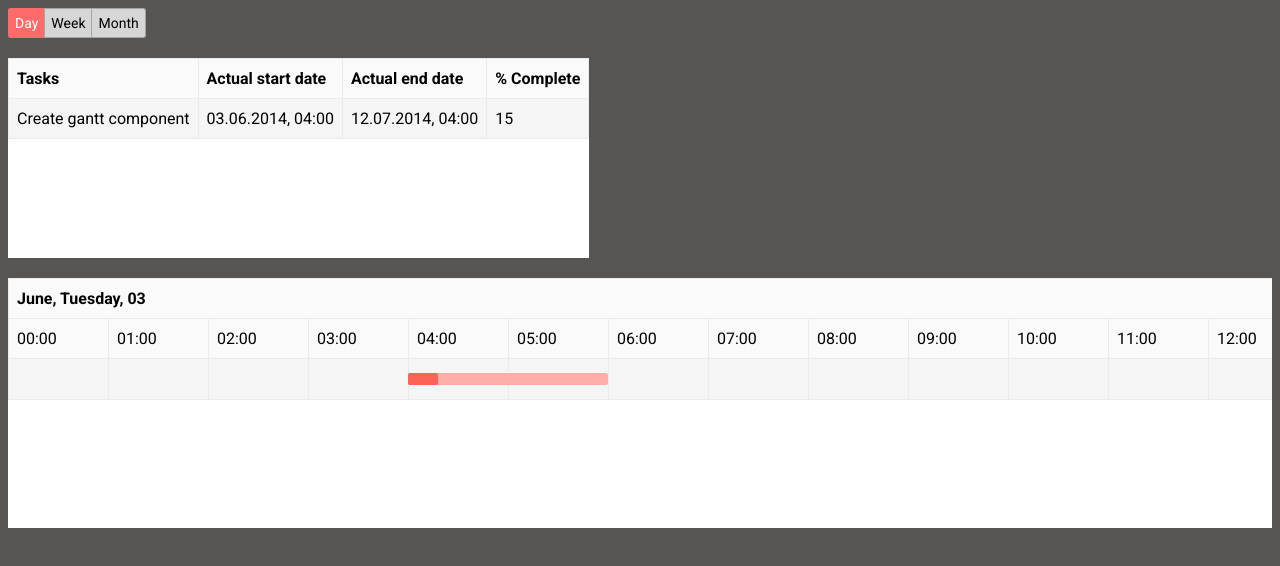
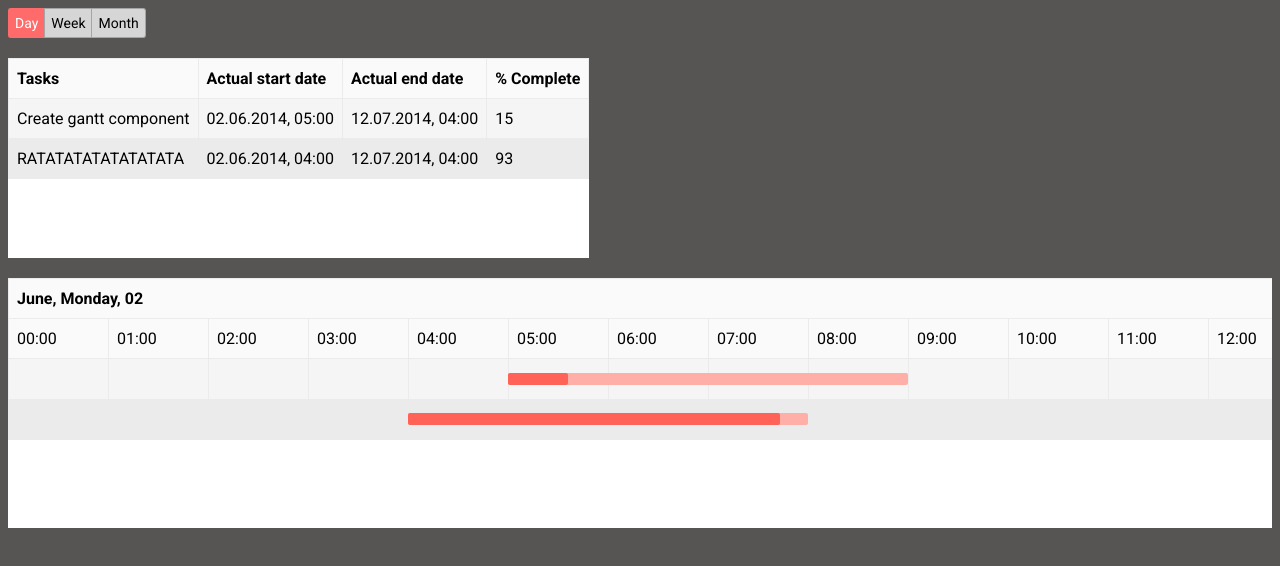
Before and after one commit to Overfirst/angular-gantt, an Angular app: page / in a window 1280 px wide. Shown: the top 566 px of the page. Built offline with nearby package versions, Linux system fonts and the light colour scheme.

Commit message:
Фикс подсчёта разницы часов

```diff
--- a/src/app/app.component.ts
+++ b/src/app/app.component.ts
@@ -10,9 +10,15 @@ export class AppComponent {
   public tasks: GanttTask[] = [
     {
       name: 'Create gantt component',
-      startDate: new Date(2014, 5, 3, 4, 0),
+      startDate: new Date(2014, 5, 2, 5, 0),
       endDate: new Date(2014, 6, 12, 4, 0),
       readyPercent: 15
+    },
+    {
+      name: 'RATATATATATATATATA',
+      startDate: new Date(2014, 5, 2, 4, 0),
+      endDate: new Date(2014, 6, 12, 4, 0),
+      readyPercent: 93
     },
     // {
     //   name: 'Fix angular-grid bugs',
--- a/src/app/shared/components/gantt/gantt.service.ts
+++ b/src/app/shared/components/gantt/gantt.service.ts
@@ -164,11 +164,12 @@ export class GanttService {
   }
 
   public computeTaskProgressWidth(task: GanttTask, period: GanttPeriod, parts: PeriodPart[]): number {
-    return 200;
+    return 400;
   }
 
   private getDifferentHours(first: Date, second: Date): number {
-    return Math.abs(first.getHours() - second.getHours());
+    const diff = Math.abs(first.getTime() - second.getTime());
+    return diff / (3600 * 1000);
   }
 
   private getDifferentDays(first: Date, second: Date): number {
```
